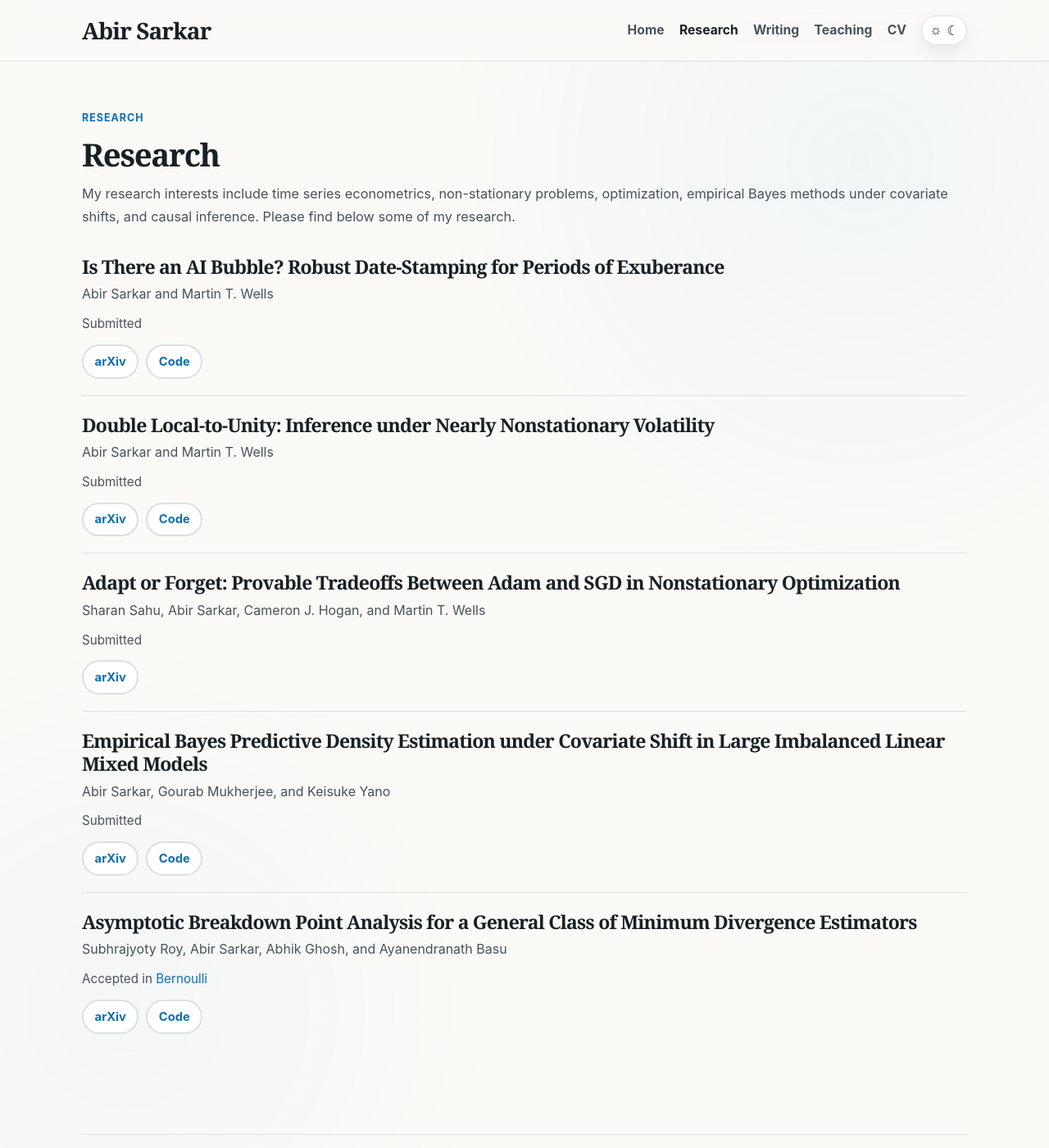
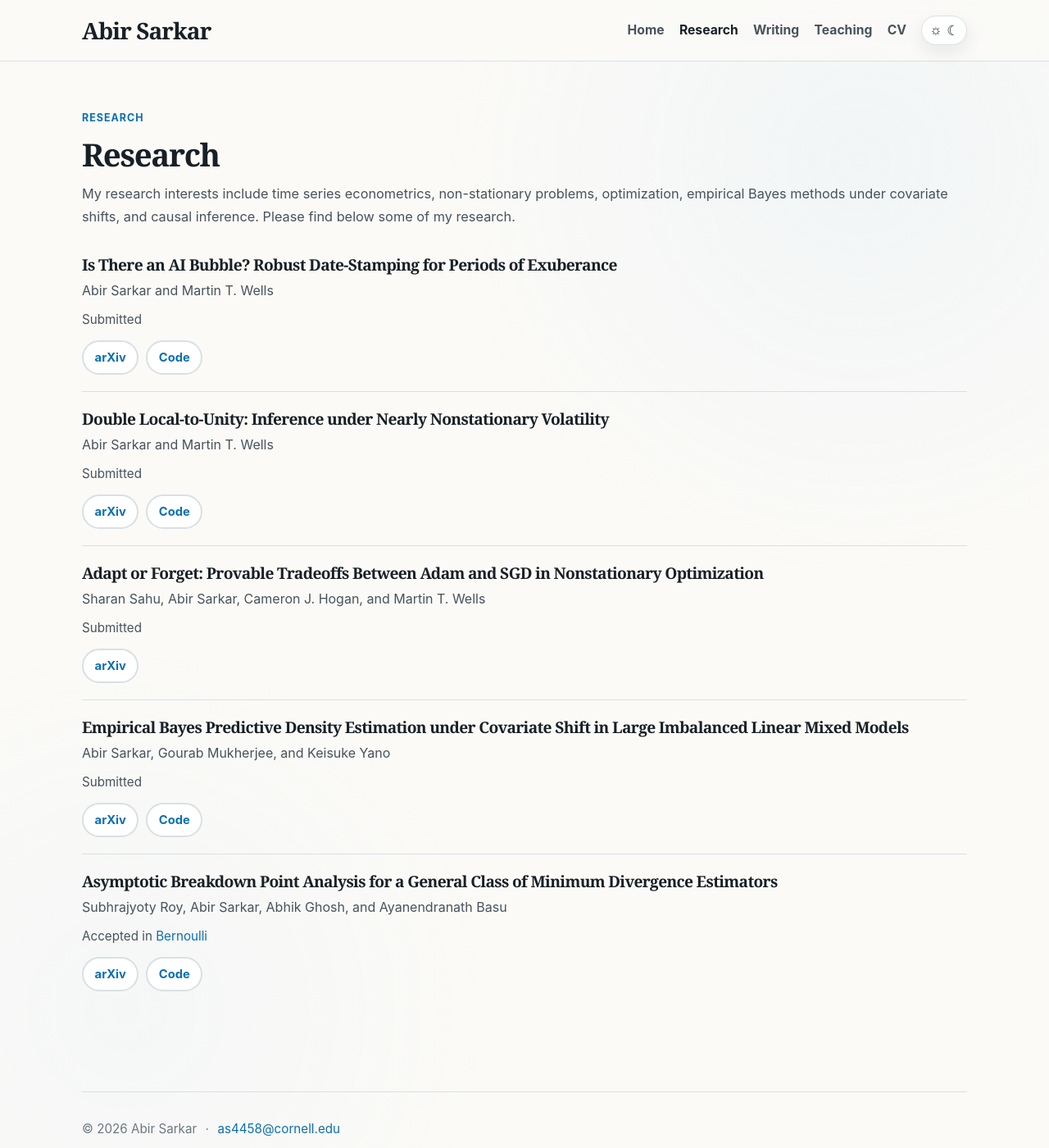
Before and after one commit to AbirS2026/AbirS2026.github.io, a Jekyll site: the page built from research.md, in a window 1280 px wide and 1400 px high. Shown: the whole window at 82% size. Built offline with Jekyll 4.4.1, drawn with Linux system fonts in a browser that asks for light colours; our own code applies the rules of GitHub Pages for plain Markdown files; a style sheet for code colours, icons or effects is not loaded.

Commit message:
Update style.css

```diff
--- a/assets/css/style.css
+++ b/assets/css/style.css
@@ -409,7 +409,7 @@ a:hover {
 }
 
 .paper-title {
-  font-size: clamp(1.18rem, 1.8vw, 1.65rem);
+  font-size: clamp(1.05rem, 1.5vw, 1.35rem);
   line-height: 1.22;
   margin: 0 0 0.4rem;
 }
```
